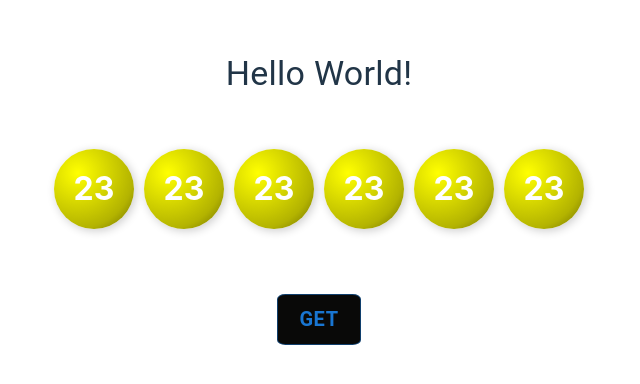
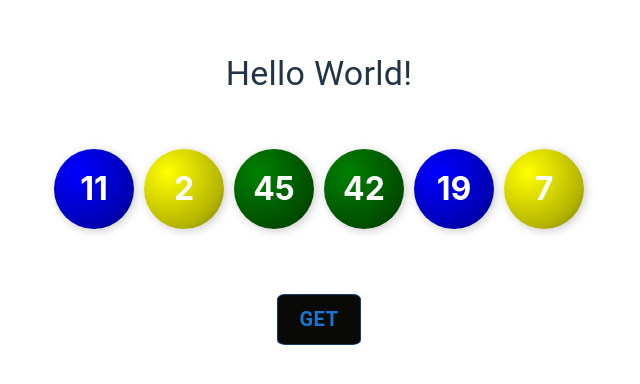
Before and after one commit to kimyk0120/lt_win_web, a React (Vite) app: page / in a window 1280 px wide. Shown: the part 196-580 px from the top of the page, without its empty margins (337-977 px from the left). Built offline with nearby package versions, Linux system fonts and the light colour scheme.

Commit message:
* mod random ball num creation

```diff
--- a/package.json
+++ b/package.json
@@ -16,7 +16,8 @@
     "@mui/icons-material": "^5.15.15",
     "@mui/material": "^5.15.15",
     "react": "^18.2.0",
-    "react-dom": "^18.2.0"
+    "react-dom": "^18.2.0",
+    "vite": "^5.2.10"
   },
   "devDependencies": {
     "@types/react": "^18.2.66",
@@ -25,7 +26,6 @@
     "eslint": "^8.57.0",
     "eslint-plugin-react": "^7.34.1",
     "eslint-plugin-react-hooks": "^4.6.0",
-    "eslint-plugin-react-refresh": "^0.4.6",
-    "vite": "^5.2.0"
+    "eslint-plugin-react-refresh": "^0.4.6"
   }
 }
--- a/src/component/Home.css
+++ b/src/component/Home.css
@@ -29,7 +29,6 @@
 .lotto-ball {
     width: 80px;
     height: 80px;
-    background: radial-gradient(circle at 30% 30%, #FFFF00 0%, #B3B300 70%, #666600 100%);
     border-radius: 50%;
     display: flex;
     justify-content: center;
@@ -38,6 +37,30 @@
     font-size: 2rem; /* Adjust as needed */
     font-weight: bold;
     box-shadow: 2px 2px 10px rgba(0, 0, 0, 0.2); /* This adds a small shadow */
+}
+
+.bbg-yellow {
+    background: radial-gradient(circle at 30% 30%, #FFFF00 0%, #B3B300 70%, #666600 100%);
+}
+
+.bbg-blue {
+    background: radial-gradient(circle at 30% 30%, #0000FF 0%, #0000B3 70%, #000066 100%);
+}
+
+.bbg-red {
+    background: radial-gradient(circle at 30% 30%, #FF0000 0%, #B30000 70%, #660000 100%);
+}
+
+.bbg-gray{
+    background: radial-gradient(circle at 30% 30%, #808080 0%, #505050 70%, #303030 100%);
+}
+
+.bbg-green {
+    background: radial-gradient(circle at 30% 30%, #008000 0%, #004D00 70%, #002600 100%);
+}
+
+.bbg-white {
+    background: white;
 }
 
 /*#lotto-ball {*/
--- a/src/component/Home.jsx
+++ b/src/component/Home.jsx
@@ -2,11 +2,35 @@
 import "./Home.css";
 import Button from '@mui/material/Button';
 import {Typography} from "@mui/material";
+import {useEffect, useState} from "react";
 
 function Home() {
 
+    const [ballNums, setBallNums] = useState([0, 0, 0, 0, 0, 0]);
+
+    /**
+     *    get random 6 numbers
+     */
+    const getRandomNumbers = () => {
+        const numbers = [];
+        while (numbers.length < 6) {
+            const randomNum = Math.floor(Math.random() * 45) + 1;
+            if (!numbers.includes(randomNum)) {
+                numbers.push(randomNum);
+            }
+        }
+        setBallNums(numbers);
+    };
+
+
+
+    useEffect(() => {
+        getRandomNumbers();
+    }, []);
+
+
     const getLtHandler = () => {
-        console.log("test");
+        getRandomNumbers();
     }
 
     const title = "Hello World!";
@@ -18,24 +42,23 @@ function Home() {
                     {title}
                 </Typography>
                 <div className="item lt-ball-area">
-                    <div className="lotto-ball mg5p">
-                        <span className="number">23</span>
-                    </div>
-                    <div className="lotto-ball mg5p">
-                        <span className="number">23</span>
-                    </div>
-                    <div className="lotto-ball mg5p">
-                        <span className="number">23</span>
-                    </div>
-                    <div className="lotto-ball mg5p">
-                        <span className="number">23</span>
-                    </div>
-                    <div className="lotto-ball mg5p">
-                        <span className="number">23</span>
-                    </div>
-                    <div className="lotto-ball mg5p">
-                        <span className="number">23</span>
-                    </div>
+                    {
+                        ballNums.map((n, i) => {
+                            if (n <= 10) {
+                                return renderBall(n, i, 'bbg-yellow');
+                            } else if (n <= 20) {
+                                return renderBall(n, i, 'bbg-blue');
+                            }else if (n <= 30) {
+                                return renderBall(n, i, 'bbg-red');
+                            }else if (n <= 40) {
+                                return renderBall(n, i, 'bbg-gray');
+                            } else if(n<=45){
+                                return renderBall(n, i, 'bbg-green');
+                            } else {
+                                return renderBall(n, i, 'bbg-white');
+                            }
+                        })
+                    }
                 </div>
                 <div className="item">
 
@@ -49,6 +72,7 @@ function Home() {
                                 fontSize: '20px',
                                 fontWeight: 'bold',
                             }}
+                            onClick={getLtHandler}
                     >
                         GET
                     </Button>
@@ -58,5 +82,13 @@ function Home() {
     )
 }
 
+function renderBall(n, i, color) {
+    return (
+        <div className={`lotto-ball mg5p ${color}`} key={i}>
+            <span className="number">{n}</span>
+        </div>
+    )
+}
+
 
 export default Home
```
Also changed, not shown: 1 other file (tests, documents, lock files or other folders).
